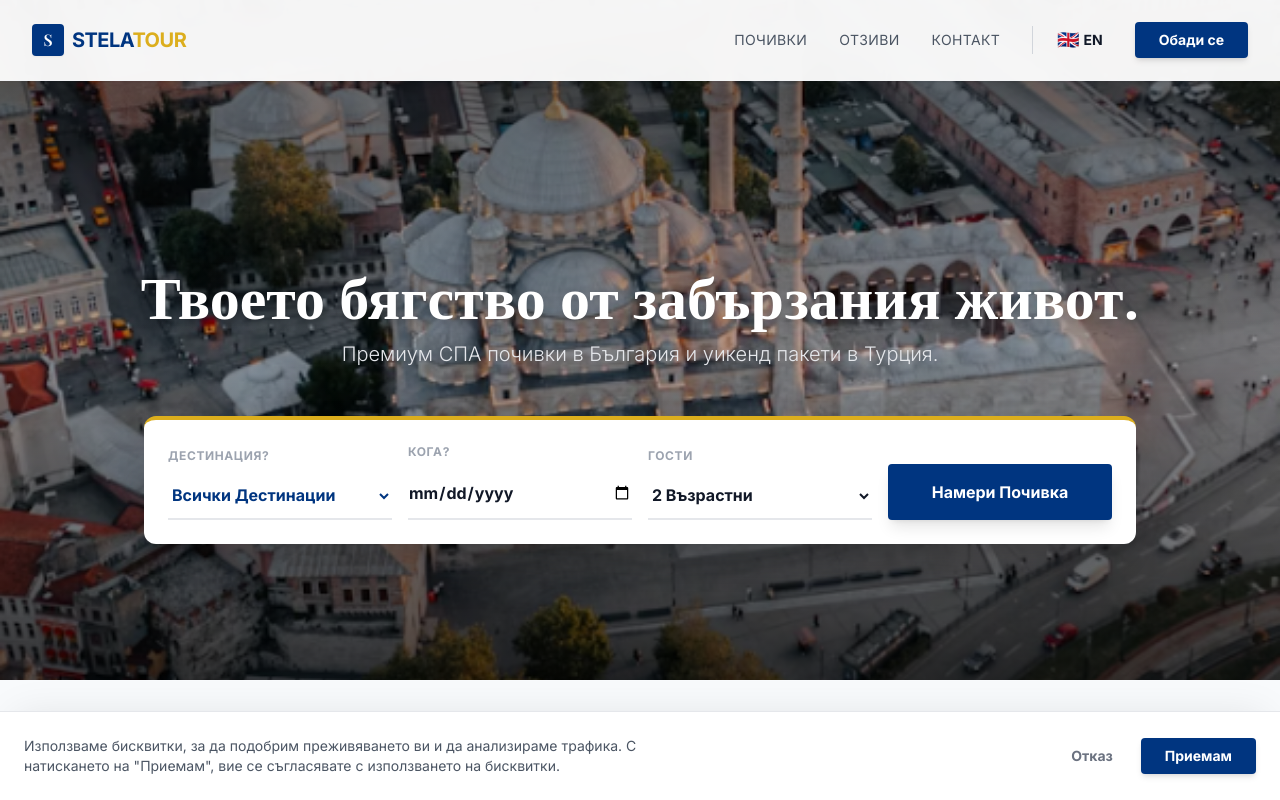
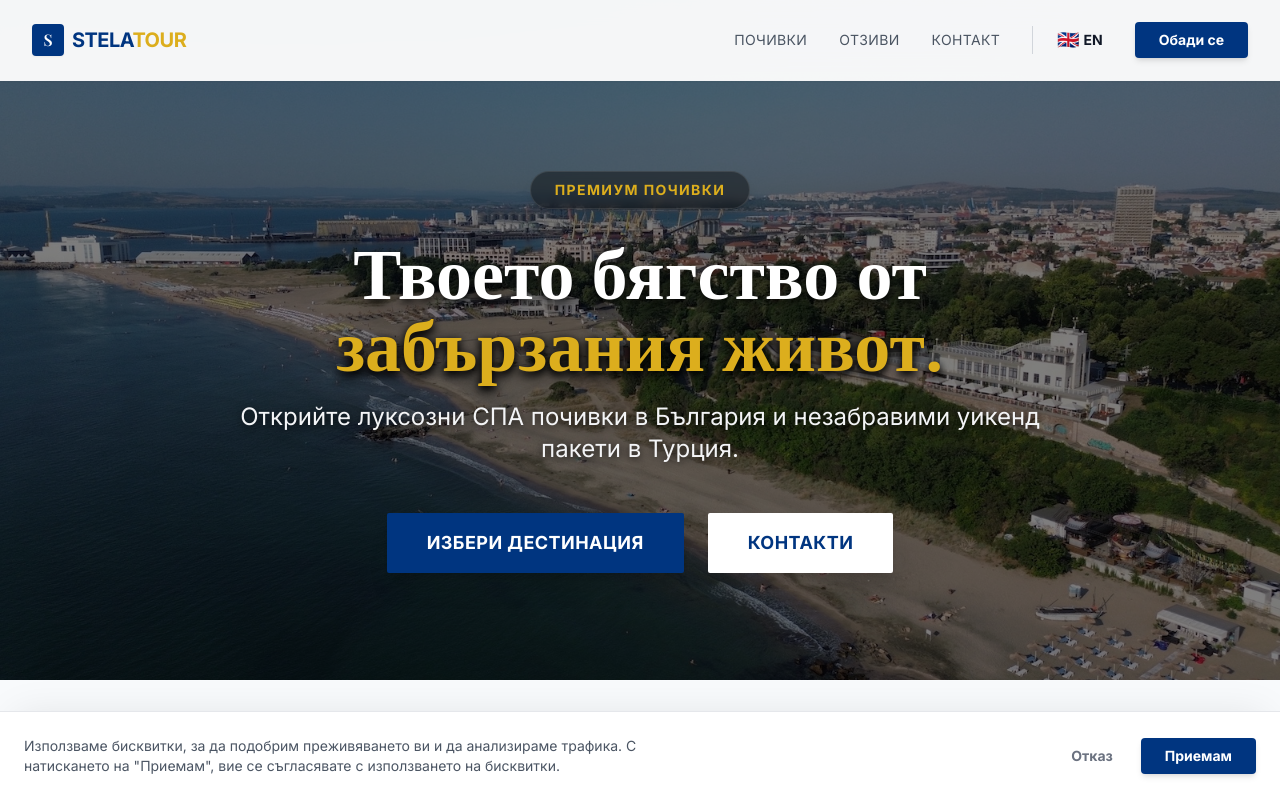
Before and after one commit to ginkogrudev/Stella-Tour-Burgas, a plain HTML site: page index_bg.html in a window 1280 px wide. Shown: the top 800 px of the page. Drawn offline with nearby package versions, Linux system fonts and the light colour scheme; files that its build step writes are made by us from their sources; a web font is replaced by a local one.

Commit message:
Fixed Stars and Index

```diff
--- a/index_bg.html
+++ b/index_bg.html
@@ -100,51 +100,32 @@
         </div>
     </nav>
 
-    <section class="relative flex flex-col justify-center items-center h-[85vh]"
-             style="background-image: linear-gradient(rgba(0, 0, 0, 0.4), rgba(0, 0, 0, 0.2)), url('img/Edirne-Shopping-Hero.png'); background-size: cover; background-position: center; background-attachment: fixed;">
 
-        <div class="absolute inset-0 bg-gradient-to-t from-black/60 via-transparent to-black/30"></div>
+    <section class="relative flex flex-col justify-center items-center min-h-[85vh] pt-32 pb-16"
+             style="background-image: url('img/hero.jpg'); background-size: cover; background-position: center; background-attachment: fixed;">
 
-        <div class="relative z-10 text-center px-4 mb-12 animate-fade-in">
-            <h1 class="text-4xl md:text-6xl font-serif font-bold text-white drop-shadow-lg mb-4">
-                Твоето бягство от забързания живот.
+        <div class="absolute inset-0 bg-black/50 pointer-events-none"></div>
+
+        <div class="relative z-10 text-center px-4 max-w-4xl mx-auto animate-fade-in-up">
+
+            <span class="inline-block bg-black/40 border border-white/10 text-brandGold font-bold px-6 py-2 rounded-full text-sm uppercase tracking-widest mb-6 backdrop-blur-sm shadow-lg">
+                Премиум Почивки
+            </span>
+
+            <h1 class="text-5xl md:text-7xl font-serif font-bold text-white mb-6 leading-tight drop-shadow-[0_4px_4px_rgba(0,0,0,0.8)]">
+                Твоето бягство от <br/><span class="text-brandGold drop-shadow-[0_2px_4px_rgba(0,0,0,0.8)]">забързания живот.</span>
             </h1>
-            <p class="text-lg md:text-xl text-gray-200 max-w-2xl mx-auto font-light">
-                Премиум СПА почивки в България и уикенд пакети в Турция.
+            <p class="text-lg md:text-2xl text-gray-100 mb-12 font-medium drop-shadow-[0_2px_4px_rgba(0,0,0,0.8)]">
+                Открийте луксозни СПА почивки в България и незабравими уикенд пакети в Турция.
             </p>
-        </div>
 
-        <div class="relative z-20 w-full max-w-5xl px-4 -mb-32">
-            <div class="bg-white rounded-xl shadow-2xl p-6 grid grid-cols-1 md:grid-cols-4 gap-4 items-end border-t-4 border-brandGold transform transition hover:scale-[1.01] duration-500">
-                <div class="col-span-1">
-                    <label class="block text-xs font-bold text-gray-400 uppercase tracking-wider mb-2">Дестинация?</label>
-                    <div class="relative group">
-                        <select class="block w-full py-3 border-b-2 border-gray-200 focus:border-brandBlue focus:outline-none bg-transparent font-bold text-brandBlue transition cursor-pointer">
-                            <option>Всички Дестинации</option>
-                            <option>Инеада, Турция</option>
-                            <option>Лозенград (Odrin)</option>
-                            <option>Трявна (СПА)</option>
-                            <option>Ивайловград</option>
-                        </select>
-                    </div>
-                </div>
-                <div class="col-span-1">
-                    <label class="block text-xs font-bold text-gray-400 uppercase tracking-wider mb-2">Кога?</label>
-                    <input type="date" class="block w-full py-3 border-b-2 border-gray-200 focus:border-brandBlue focus:outline-none bg-transparent font-bold text-gray-900 cursor-pointer">
-                </div>
-                <div class="col-span-1">
-                    <label class="block text-xs font-bold text-gray-400 uppercase tracking-wider mb-2">Гости</label>
-                    <select class="block w-full py-3 border-b-2 border-gray-200 focus:border-brandBlue focus:outline-none bg-transparent font-bold text-gray-900 cursor-pointer">
-                        <option>2 Възрастни</option>
-                        <option>Семейство (2+2)</option>
-                        <option>Голяма Група</option>
-                    </select>
-                </div>
-                <div class="col-span-1">
-                    <button onclick="document.getElementById('destination-split').scrollIntoView()" class="w-full bg-brandBlue hover:bg-blue-900 text-white font-bold py-4 px-6 rounded shadow-lg transform transition hover:-translate-y-1 active:scale-95 flex items-center justify-center gap-2">
-                        <span>Намери Почивка</span>
-                    </button>
-                </div>
+            <div class="flex flex-col sm:flex-row items-center justify-center gap-6">
+                <button onclick="document.getElementById('destination-split').scrollIntoView({ behavior: 'smooth' })" class="w-full sm:w-auto bg-brandBlue hover:bg-blue-900 text-white font-bold py-4 px-10 rounded-sm shadow-xl transition duration-300 text-lg uppercase tracking-wide">
+                    Избери Дестинация
+                </button>
+                <a href="#contact" class="w-full sm:w-auto bg-white hover:bg-gray-100 text-brandBlue font-bold py-4 px-10 rounded-sm shadow-xl transition duration-300 text-lg uppercase tracking-wide">
+                    Контакти
+                </a>
             </div>
         </div>
     </section>
@@ -199,7 +180,7 @@
                         <div class="absolute top-4 right-4 bg-brandGold text-brandBlue text-xs font-bold px-3 py-1 rounded shadow-lg uppercase tracking-wider">Балкан & СПА</div>
                     </div>
                     <div class="p-6">
-                        <h3 class="text-xl font-bold text-gray-900 mb-2">Хотел Калина Палас 4*</h3>
+                        <h3 class="text-xl font-bold text-gray-900 mb-2">Хотел Калина Палас 4⭐</h3>
                         <p class="text-gray-500 text-sm mb-4">гр. Трявна</p>
                         <p class="text-gray-600 text-sm mb-6 line-clamp-2">Панорамни гледки, модерен релакс център и възрожденски дух в сърцето на Стара планина.</p>
                         <div class="flex justify-between items-center border-t border-gray-100 pt-4">
@@ -214,7 +195,7 @@
                         <div class="absolute top-4 right-4 bg-[#7360f2] text-white text-xs font-bold px-3 py-1 rounded shadow-lg uppercase tracking-wider">Лукс & Вино</div>
                     </div>
                     <div class="p-6">
-                        <h3 class="text-xl font-bold text-gray-900 mb-2">Хотел Армира 4*</h3>
+                        <h3 class="text-xl font-bold text-gray-900 mb-2">Хотел Армира 4⭐</h3>
                         <p class="text-gray-500 text-sm mb-4">гр. Ивайловград</p>
                         <p class="text-gray-600 text-sm mb-6 line-clamp-2">Първокласен комплекс с басейн. Отлична локация за винен туризъм.</p>
                         <div class="flex justify-between items-center border-t border-gray-100 pt-4">
@@ -254,7 +235,7 @@
                 <div class="bg-surface rounded-lg shadow-sm hover:shadow-2xl transition-all duration-500 overflow-hidden group border border-gray-100">
                     <div class="relative h-64 overflow-hidden">
                         <img src="img/igneada-hotel-turkey-img/igneada-resort-hotel-1.jpg" class="w-full h-full object-cover transform group-hover:scale-110 transition duration-700" alt="Igneada Resort Turkey">
-                        <div class="absolute top-4 right-4 bg-brandBlue text-white text-xs font-bold px-3 py-1 rounded shadow-lg uppercase tracking-wider">Турска Ривиера 5*</div>
+                        <div class="absolute top-4 right-4 bg-brandBlue text-white text-xs font-bold px-3 py-1 rounded shadow-lg uppercase tracking-wider">Турска Ривиера 5⭐</div>
                     </div>
                     <div class="p-6">
                         <h3 class="text-xl font-bold text-gray-900 mb-2">İğneada Resort Hotel & SPA</h3>
```
Also changed, not shown: destinations/bulgaria_bg.html (+2 -2 lines), index.html (+28 -46 lines).
